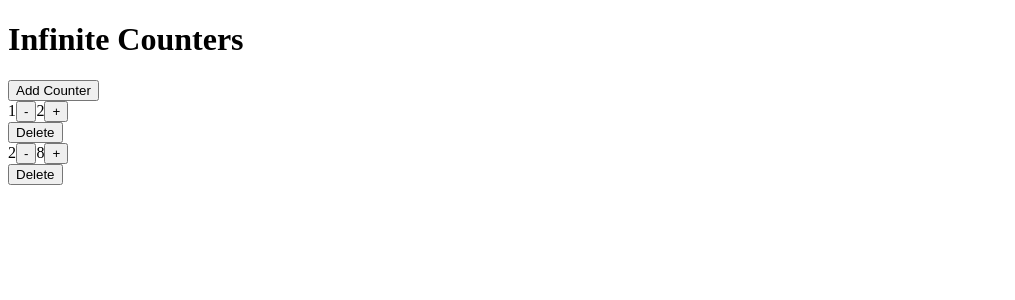
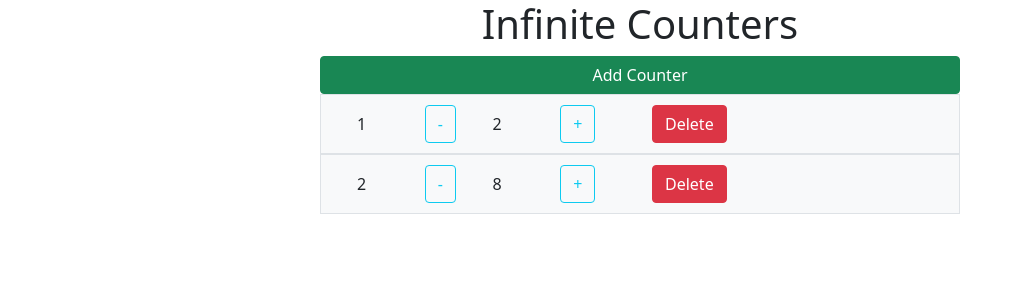
Before and after one commit to SharaninaV/infinite-counters, a React (Create React App) app: page / in a window 1280 px wide. Shown: the top 300 px of the page, without its empty margins (0-1015 px from the left). Built offline with nearby package versions, Linux system fonts and the light colour scheme.

Commit message:
Added react-bootstrap layout and styling

```diff
--- a/package.json
+++ b/package.json
@@ -10,6 +10,7 @@
     "@types/node": "^18.0.0",
     "@types/react": "^18.0.14",
     "@types/react-dom": "^18.0.5",
+    "bootstrap": "^5.1.3",
     "react": "^18.2.0",
     "react-bootstrap": "^2.4.0",
     "react-dom": "^18.2.0",
--- a/src/components/Counter/Counter.tsx
+++ b/src/components/Counter/Counter.tsx
@@ -1,5 +1,5 @@
 import React from "react"
-import { Container, Row, Button } from "react-bootstrap"
+import { Container, Row, Button, Col } from "react-bootstrap"
 
 interface ICounterProps {
     value: number,
@@ -19,12 +19,20 @@ export default React.memo(function Counter({value, index, id, updateCounter}: IC
     }
 
     return(
-        <Container>
-                <Row>
+        <Container style={{ marginTop: 10, marginBottom: 10 }}>
+            <Row className="align-items-center">
+                <Col>
                     { index + 1 }
-                    <Button onClick={ handleDecreaseCounter }>-</Button>
+                </Col>
+                <Col>
+                    <Button variant="outline-info" onClick={ handleDecreaseCounter }>-</Button>
+                </Col>
+                <Col>
                     { value }
-                    <Button onClick={ handleIncreaseCounter }>+</Button>
+                </Col>
+                <Col>
+                    <Button variant="outline-info" onClick={ handleIncreaseCounter }>+</Button>
+                </Col>
             </Row>
         </Container>
     )
--- a/src/components/InfiniteCounters/index.tsx
+++ b/src/components/InfiniteCounters/index.tsx
@@ -1,4 +1,4 @@
-import { Button, Container, Row } from "react-bootstrap"
+import { Button, Container, Row, Col, Stack } from "react-bootstrap"
 import CounterContainer from "../../containers/CounterContainer"
 import React from "react"
 import IntervalCounterContainer from "../../containers/IntervalCounterContainer"
@@ -23,20 +23,48 @@ export const InfiniteCounters = ({counters, addCounter, deleteCounter}: IInfinit
     }
 
     return (
-        <Container>
-            <h1>Infinite Counters</h1>
-            <Button onClick={handleAddCounter}>Add Counter</Button>
+        <Container style={{width: "50%"}}>
+            <Row>
+                <h1 style={{textAlign: "center"}}>Infinite Counters</h1>
+            </Row>
+            <Row className="justify-content-md-center">
+                <Button variant="success" onClick={handleAddCounter}>Add Counter</Button>
+            </Row>
             {
                 counters && counters.map((counter, index) => (
                     ((index + 1) % 4) !== 0 ?
-                        <Row key={index + 9}>
-                            <CounterContainer value={counter.value} key={index} index={index} id={counter.id}/>
-                            <Button onClick={() => handleDeleteCounter(counter.id)}>Delete</Button>
-                        </Row>:
-                        <Row key={index + 9}>
-                            <IntervalCounterContainer value={counter.value} key={index} index={index} id={counter.id}/>
-                            <Button onClick={() => handleDeleteCounter(counter.id)}>Delete</Button>
+                        <Stack>
+                        <Row className="bg-light border align-items-center" key={index + 9}>
+                            <Col>
+                                <CounterContainer value={counter.value} key={index} index={index} id={counter.id}/>
+                            </Col>
+                            <Col>
+                                <Button
+                                    style={{marginTop: 10, marginBottom: 10}}
+                                    variant="danger"
+                                    onClick={() => handleDeleteCounter(counter.id)}
+                                >
+                                    Delete
+                                </Button>
+                            </Col>
                         </Row>
+                        </Stack>:
+                        <Stack>
+                        <Row className="bg-light border align-items-center" key={index + 9}>
+                            <Col>
+                                <IntervalCounterContainer value={counter.value} key={index} index={index} id={counter.id}/>
+                            </Col>
+                            <Col>
+                                <Button
+                                    style={{marginTop: 10, marginBottom: 10}}
+                                    variant="danger"
+                                    onClick={() => handleDeleteCounter(counter.id)}
+                                >
+                                    Delete
+                                </Button>
+                            </Col>
+                        </Row>
+                        </Stack>
                 ))
             }
         </Container>
--- a/src/components/IntervalCounter/IntervalCounter.tsx
+++ b/src/components/IntervalCounter/IntervalCounter.tsx
@@ -1,5 +1,5 @@
 import React, { useEffect, useState } from "react"
-import { Container, Row } from "react-bootstrap"
+import { Container, Row, Col } from "react-bootstrap"
 
 interface IIntervalCounterProps {
     value: number,
@@ -25,10 +25,14 @@ export default React.memo(function IntervalCounter({value, index, id, updateCoun
     }, [value])
 
     return(
-        <Container>
-                <Row>
-                    {index + 1}
-                    {value}
+        <Container style={{marginTop: 10, marginBottom: 10}}>
+                <Row className="align-items-center">
+                    <Col>
+                        { index + 1 }
+                    </Col>
+                    <Col>
+                        { value }
+                    </Col>
                 </Row>
         </Container>
     )
--- a/src/index.js
+++ b/src/index.js
@@ -1,3 +1,4 @@
+import 'bootstrap/dist/css/bootstrap.min.css'
 import React from 'react'
 import ReactDOM from 'react-dom/client'
 import { App } from './App'
```
Also changed, not shown: 1 other file (tests, documents, lock files or other folders).
